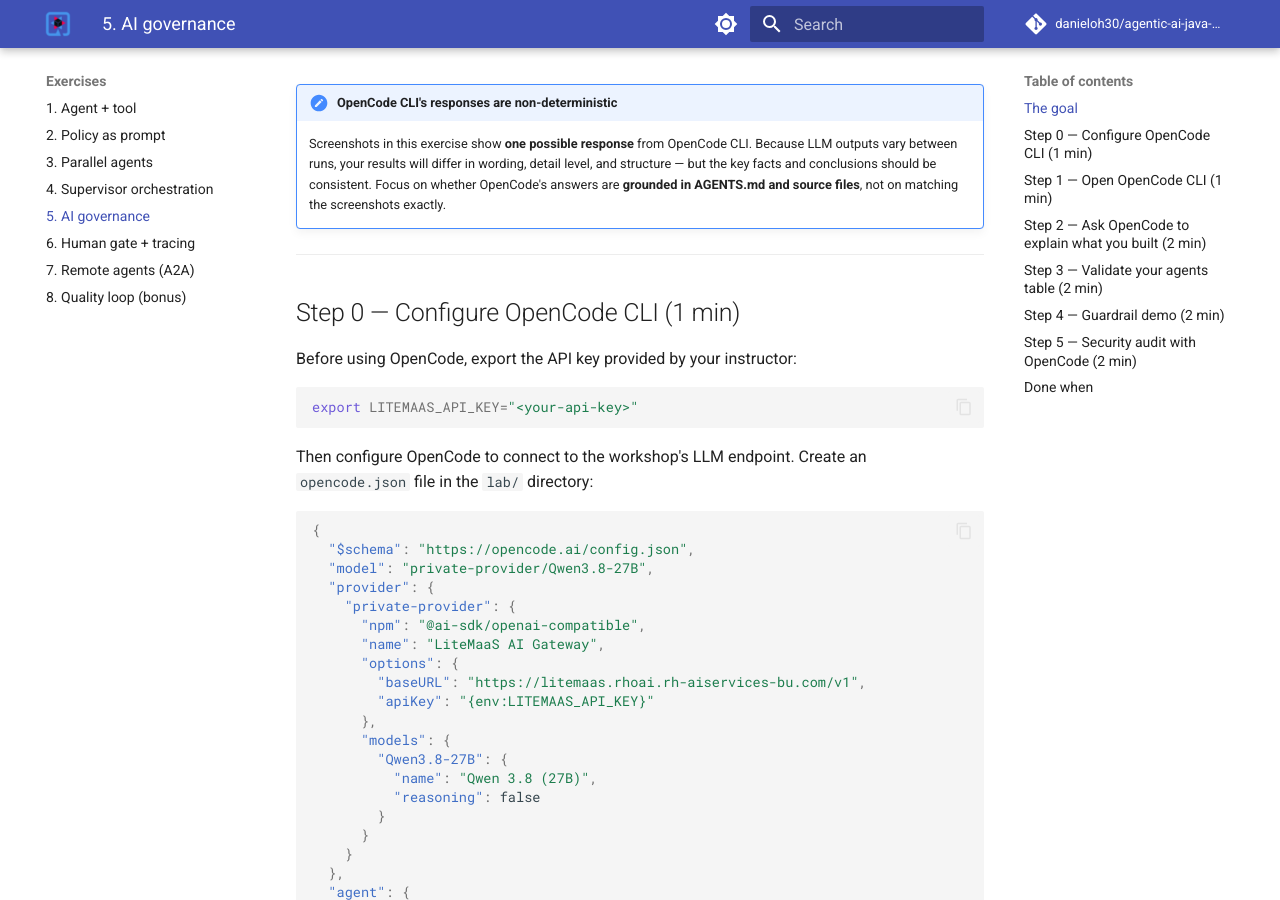
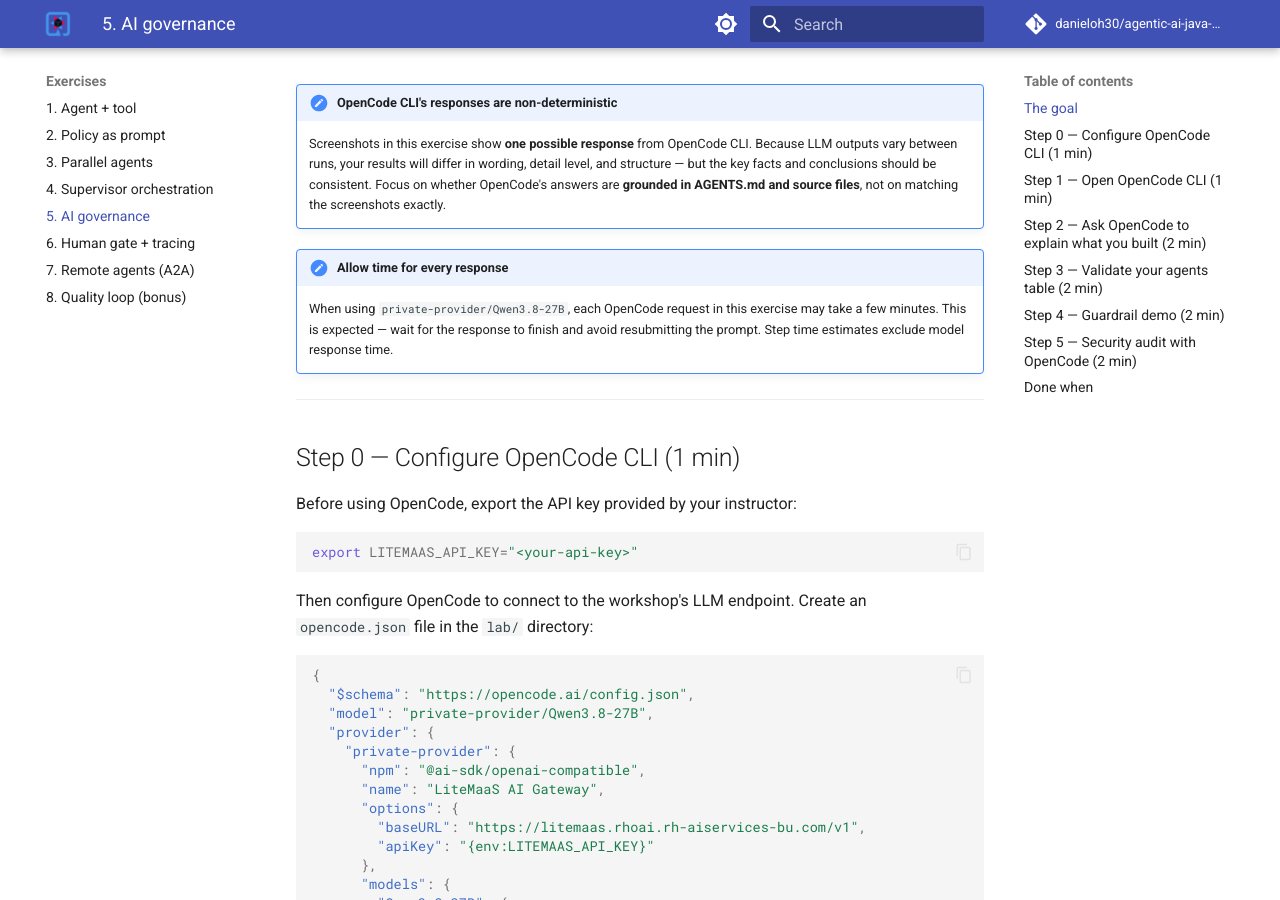
Before and after one commit to danieloh30/agentic-ai-java-workshop, an MkDocs documentation site: the page built from docs/05-ai-governance/START_HERE.md, in a window 1280 px wide and 900 px high, scrolled down 1041 px. Built offline with MkDocs 1.6.1 and Material for MkDocs 9.7.7, drawn with Linux system fonts in a browser that asks for light colours; comment, search, counter and statistics services are not loaded; some of the changed text lies outside the part shown.

Commit message:
Document OpenCode model response time

```diff
--- a/docs/05-ai-governance/START_HERE.md
+++ b/docs/05-ai-governance/START_HERE.md
@@ -2,7 +2,7 @@
 
 <span class="badge badge--opencode">OpenCode CLI</span>
 
-**Timebox:** 10 minutes
+**Timebox:** 10 minutes of hands-on work, plus model response time<br>
 **Persona:** Jordan — Java platform engineer
 **You work in:** `lab/` (with OpenCode CLI in your terminal)
 **This exercise produces:** a validated `lab/AGENTS.md` governance file using OpenCode CLI
@@ -42,6 +42,9 @@ redundant codebase scans.
 
 !!! note "OpenCode CLI's responses are non-deterministic"
     Screenshots in this exercise show **one possible response** from OpenCode CLI. Because LLM outputs vary between runs, your results will differ in wording, detail level, and structure — but the key facts and conclusions should be consistent. Focus on whether OpenCode's answers are **grounded in AGENTS.md and source files**, not on matching the screenshots exactly.
+
+!!! note "Allow time for every response"
+    When using `private-provider/Qwen3.8-27B`, each OpenCode request in this exercise may take a few minutes. This is expected — wait for the response to finish and avoid resubmitting the prompt. Step time estimates exclude model response time.
 
 ---
 
```
